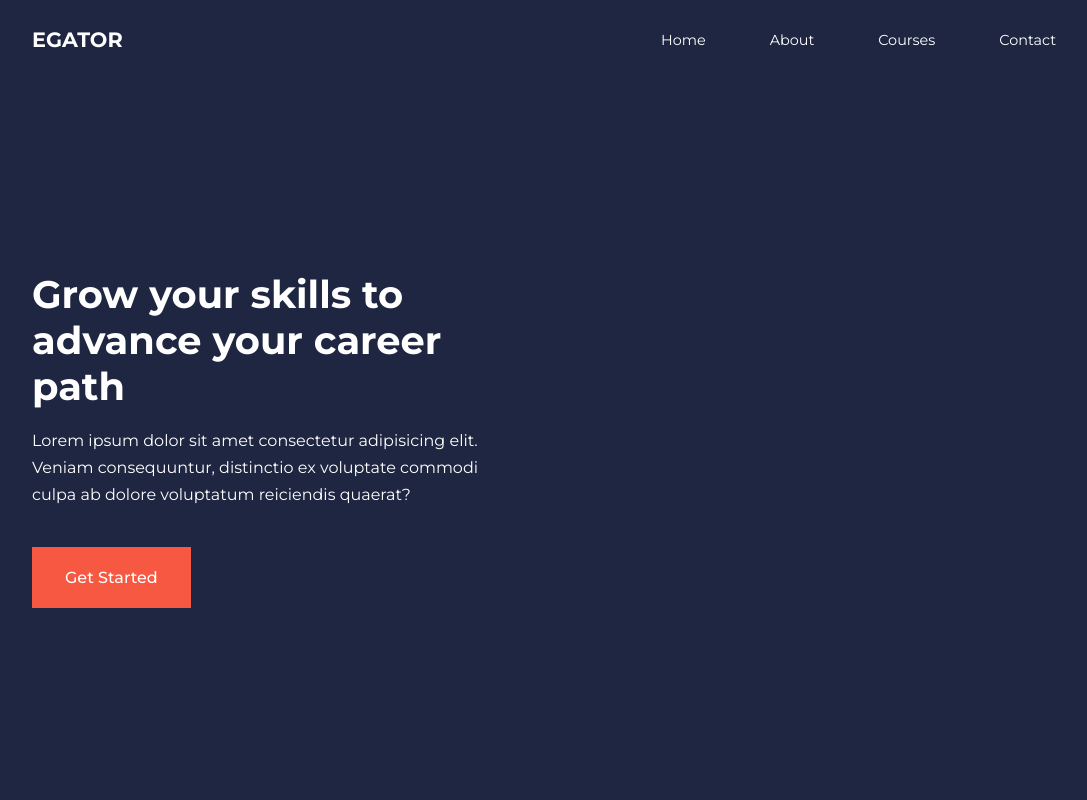
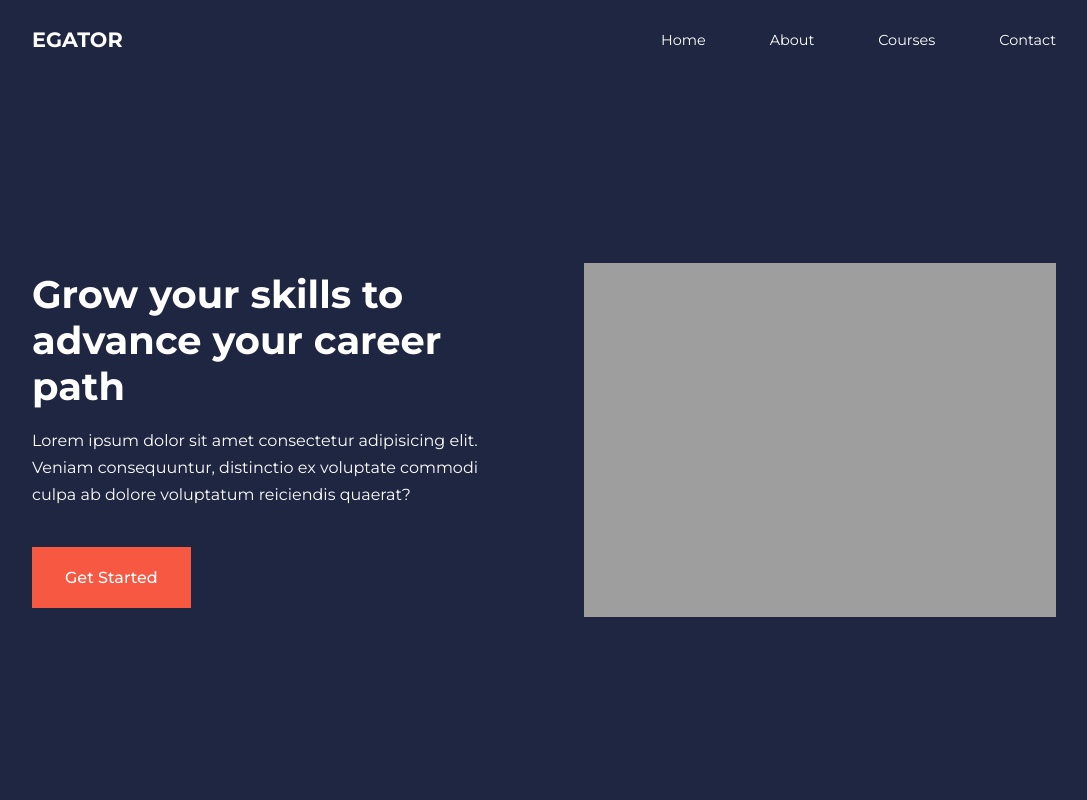
Before and after one commit to Tony9442/Responsive-Multipage, a plain HTML site: page index.html in a window 1280 px wide. Shown: the top 800 px of the page, without its empty margins (96-1183 px from the left). Drawn offline with nearby package versions, Linux system fonts and the light colour scheme; the site is published under a folder, as on GitHub Pages, so addresses that start at the root find nothing.

Commit message:
change the image

```diff
--- a/index.html
+++ b/index.html
@@ -48,7 +48,7 @@
 
         <div class="header-right">
             <div class="header-right-image">
-                 <img src="/image/lamborghini.png" alt="">
+                 <img src="image/lamborghini.png" alt="">
             </div>
         </div>
       </div>
```
